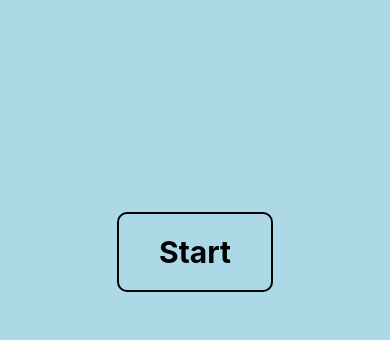
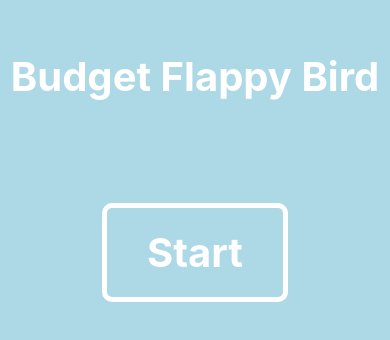
Before and after one commit to coltonhawkins/FlappyBirdFinal, a React Native app: screen / in a window 390 px wide. Shown: the part 170-510 px from the top of the page. Built offline with nearby package versions, Linux system fonts and the light colour scheme.

Commit message:
added title

```diff
--- a/App.js
+++ b/App.js
@@ -157,9 +157,12 @@ const App = () => {
         {gameStarted && <Text style={styles.score}>{score}</Text>}
 
         {!gameStarted && (
+          <>
+          <Text style={styles.title}>Budget Flappy Bird</Text>
           <View style={styles.startButton}>
             <Text style={styles.startButtonText}>Start</Text>
           </View>
+          </>
         )}
       </View>
     </TouchableWithoutFeedback>
@@ -188,26 +191,35 @@ const styles = StyleSheet.create({
     position: 'absolute',
     top: 50,
     left: WIDTH / 2,
-    fontSize: 24,
+    fontSize: 35,
     fontWeight: 'bold',
     color: 'black',
+  },
+  title: {
+    position: 'absolute',
+    top: HEIGHT / 2 - 200,
+    fontSize: 40,
+    fontWeight: 'bold',
+    color: 'white',
+    textAlign: 'center',
   },
   startButton: {
     position: 'absolute',
     alignItems: 'center',
     justifyContent: 'center',
     backgroundColor: 'lightblue',
-    borderWidth: 2,
-    borderColor: 'black',
+    borderWidth: 5,
+    borderColor: 'white',
     borderRadius: 10,
     paddingHorizontal: 40,
     paddingVertical: 20,
   },
   startButtonText: {
-    fontSize: 30,
+    fontSize: 40,
     fontWeight: 'bold',
-    color: 'black',
+    color: 'white',
   },
 });
 
+
 export default App;
```
